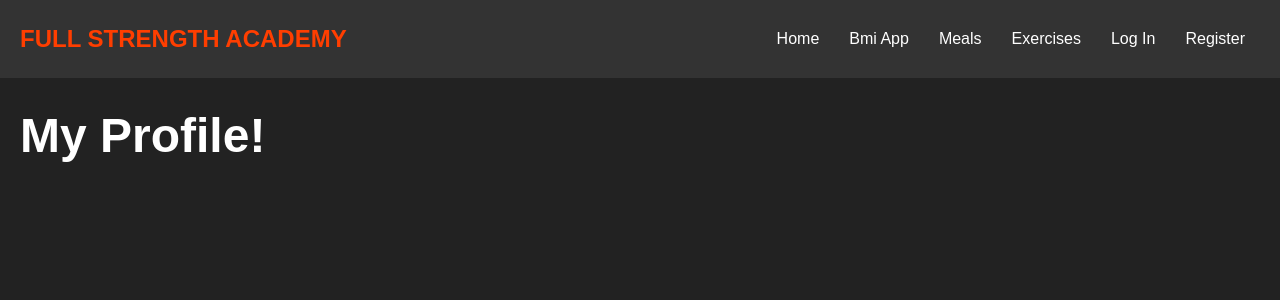
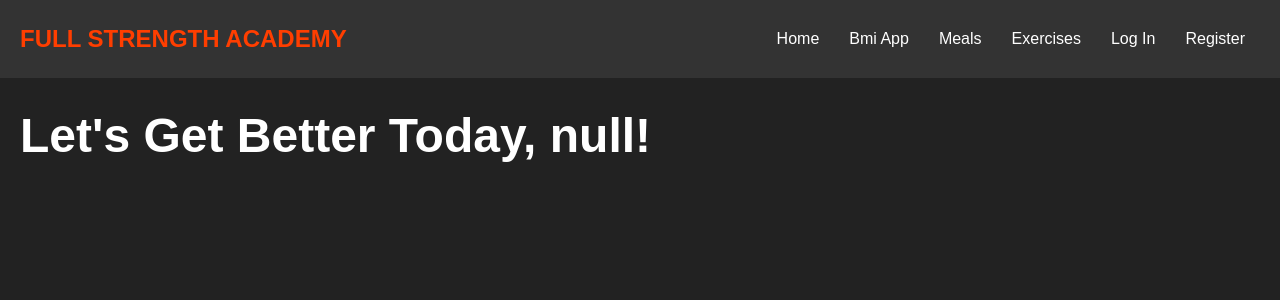
Before and after one commit to rob-roblaw/full-strength-academy, a React (Vite) app: page /profile in a window 1280 px wide. Shown: the top 300 px of the page. Built offline with nearby package versions, Linux system fonts and the light colour scheme.

Commit message:
changes to res.send for put route

```diff
--- a/server.cjs
+++ b/server.cjs
@@ -70,7 +70,7 @@ app.put('/api/auth/me', async(req, res) => {
       await editProfile(user.username, fullName, height, weight, age, gender);
       res.send({message: `Profile updated.`});
     } else {
-      res.send({message: `You must be logged in to do this.`});
+      res.send({ username: `${user.username}`, fullName: `${fullName}`, height: `${height}`, weight: `${weight}`, age: `${age}`, gender: `${gender}` });
     }
   } catch(err) {
     res.send({message: err.message});
--- a/src/components/Profile.jsx
+++ b/src/components/Profile.jsx
@@ -1,8 +1,19 @@
+
+
 const Profile = () => {
+  const token = localStorage.getItem('token');
+  const username = localStorage.getItem('username');
 
   return (
     <>
-      <h2>My Profile!</h2>
+      <h2>Let's Get Better Today, {`${username}`}!</h2>
+      {/* get full name and split to just first name for this above */}
+      {/* Progress Bar (weight loss goals), calorie counter?, strength-based progress bar?*/}
+      {/* BMI graph only on page? */}
+      {/* Water consumption feature, sleep log? -- resets every day at 11:59 pm */}
+      {/* Links to custom workout and meal plans -- have a reset every Saturday at 11:59 pm. Once a workout or meal has been eaten that week */}
+      {/* Link to create new meals for the community */}
+      {/* Edit profile link - navbar? */}
     </>
   )
 }
```
